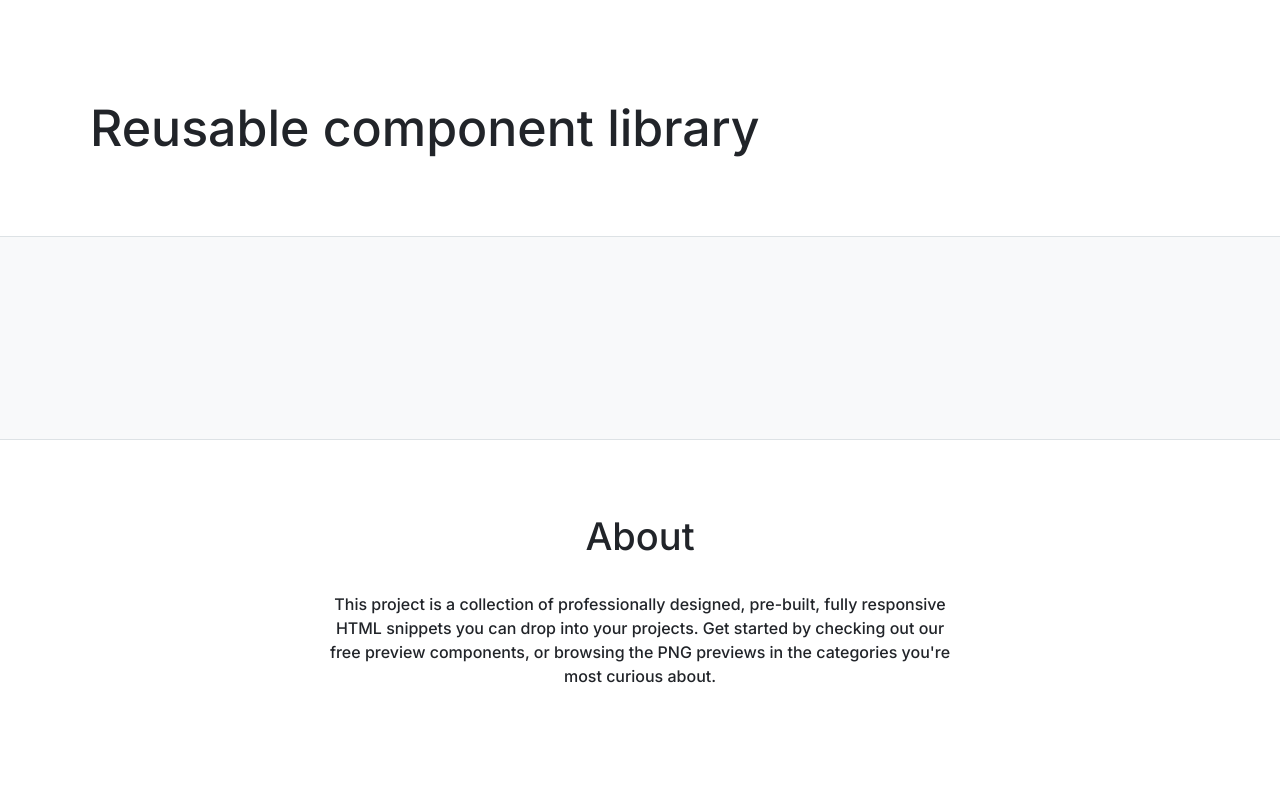
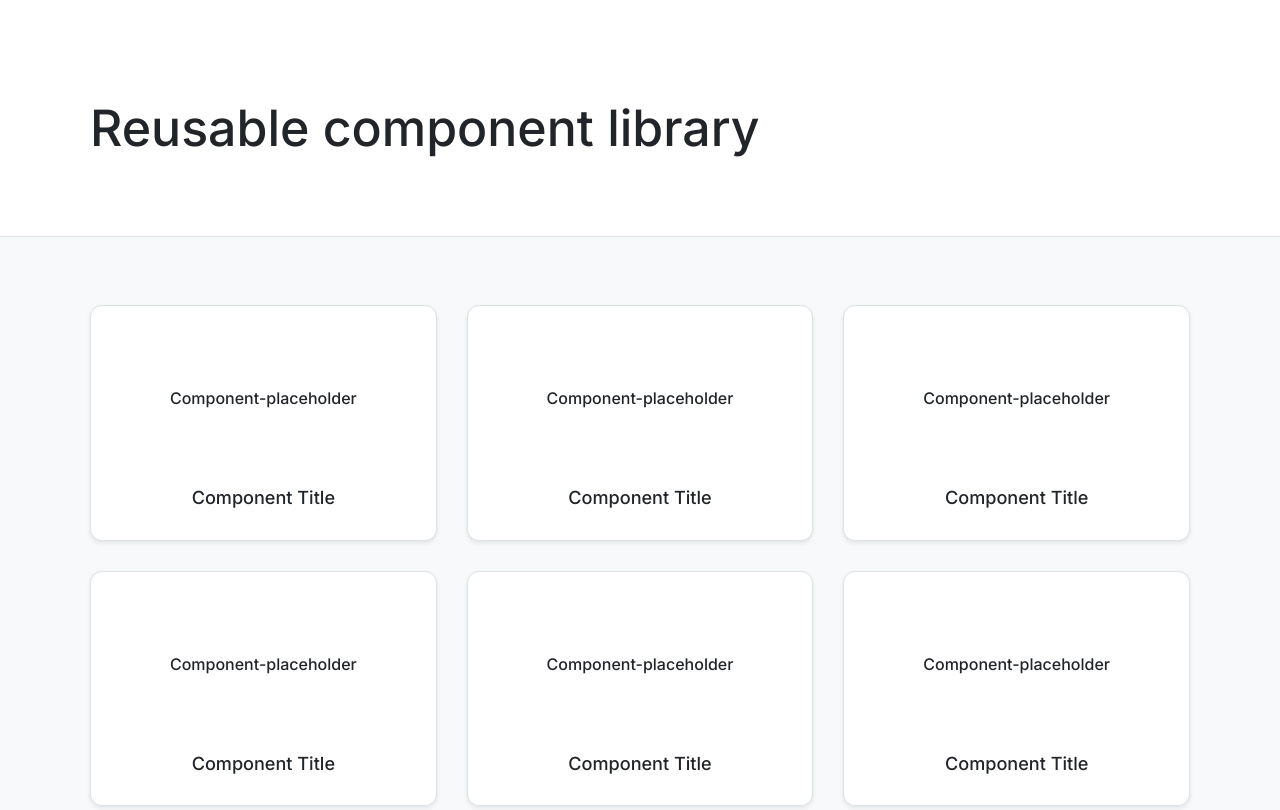
Before and after one commit to js-tasks-ru/htmlcss-20220120_a-k-r-a, a website: page index.html in a window 1280 px wide. Shown: the top 810 px of the page. Drawn offline with Linux system fonts and the light colour scheme.

Commit message:
added component preview for project common page

```diff
--- a/index.html
+++ b/index.html
@@ -5,6 +5,7 @@
 <head>
     <link rel="stylesheet" href="assets/css/main.css">
     <link rel="stylesheet" href="components/page/page.css">
+    <link rel="stylesheet" href="components/card/card.css">
     <link rel="stylesheet" href="components/preview/preview.css">
 </head>
 
@@ -20,7 +21,65 @@
         <main class="main">
             <div class="container">
                 <div class="preview">
+                    <!-- Component-Card -->
+                    <div class="card">
+                        <div class="card__component-preview">
+                            Component-placeholder
+                        </div>
+                        <div class="card__title">
+                            Component Title
+                        </div>
+                    </div>
 
+                    <!-- Component-Card -->
+                    <div class="card">
+                        <div class="card__component-preview">
+                            Component-placeholder
+                        </div>
+                        <div class="card__title">
+                            Component Title
+                        </div>
+                    </div>
+
+                    <!-- Component-Card -->
+                    <div class="card">
+                        <div class="card__component-preview">
+                            Component-placeholder
+                        </div>
+                        <div class="card__title">
+                            Component Title
+                        </div>
+                    </div>
+
+                    <!-- Component-Card -->
+                    <div class="card">
+                        <div class="card__component-preview">
+                            Component-placeholder
+                        </div>
+                        <div class="card__title">
+                            Component Title
+                        </div>
+                    </div>
+
+                    <!-- Component-Card -->
+                    <div class="card">
+                        <div class="card__component-preview">
+                            Component-placeholder
+                        </div>
+                        <div class="card__title">
+                            Component Title
+                        </div>
+                    </div>
+
+                    <!-- Component-Card -->
+                    <div class="card">
+                        <div class="card__component-preview">
+                            Component-placeholder
+                        </div>
+                        <div class="card__title">
+                            Component Title
+                        </div>
+                    </div>
                 </div>
             </div>
         </main>
@@ -40,4 +99,5 @@
         </footer>
     </div>
 </body>
+
 </html>
```
